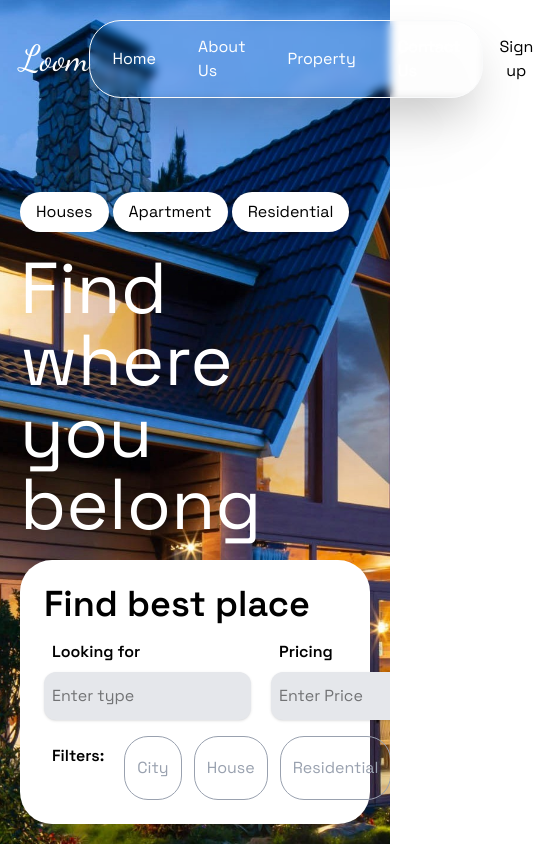
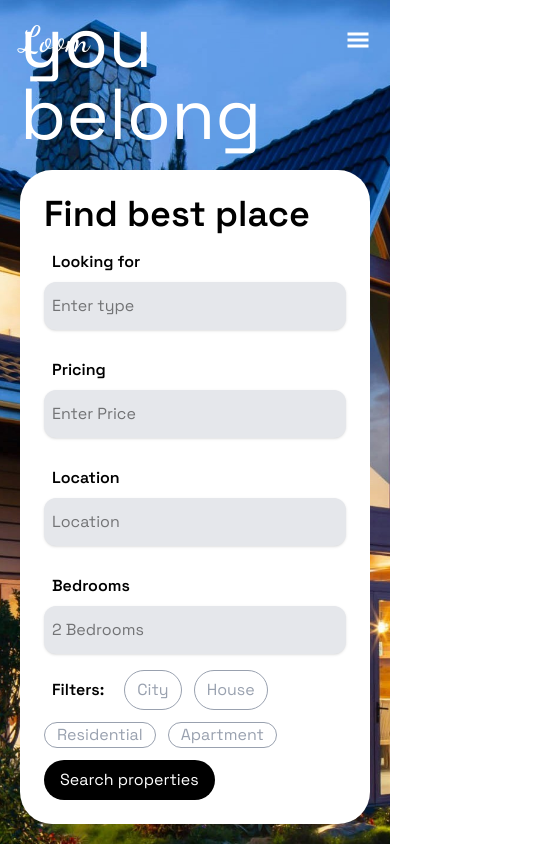
Before and after one commit to AsadKhan-11/Loom, a React (Vite) app: page / in a window 390 px wide. Shown: the whole page, 549 px wide, since content can reach past the window. Built offline with nearby package versions, Linux system fonts and the light colour scheme.

Commit message:
Making navbar and hero responsive

```diff
--- a/src/components/Home.jsx
+++ b/src/components/Home.jsx
@@ -1,11 +1,17 @@
 import React from "react";
-import house1 from "../assets/house1.jpg";
-import house2 from "../assets/house2.jpg";
-import house3 from "../assets/house3.png";
-import house4 from "../assets/house4.png";
+
 import house5 from "../assets/house5.jpg";
 import Nav from "./Nav";
 const Home = () => {
+  const filters = ["City", "House", "Residential", "Apartment"];
+
+  const fields = [
+    { label: "Looking for", type: "text", placeholder: "Enter type" },
+    { label: "Pricing", type: "number", placeholder: "Enter Price" },
+    { label: "Location", type: "text", placeholder: "Location" },
+    { label: "Bedrooms", type: "number", placeholder: "2 Bedrooms" },
+  ];
+
   return (
     <div
       className="h-screen  w-full bg-cover bg-center"
@@ -31,51 +37,31 @@ const Home = () => {
 
           {/* rooms inputs */}
 
-          <div className="flex justify-between  gap-5 pb-4 w-full ">
-            <div className="rooms-container">
-              <label className="rooms-label">Looking for</label>
-              <input
-                type="text"
-                placeholder="Enter type"
-                className="rooms-input"
-              />
-            </div>
-            <div className="rooms-container">
-              <label className="rooms-label">Pricing</label>
-              <input
-                type="number"
-                placeholder="Enter Price"
-                className="rooms-input"
-              />
-            </div>
-            <div className="rooms-container">
-              <label className="rooms-label">Location</label>
-              <input
-                type="text"
-                placeholder="Location"
-                className="rooms-input"
-              />
-            </div>
-            <div className="rooms-container">
-              <label className="rooms-label">Bedrooms</label>
-              <input
-                type="number"
-                placeholder="2 Bedrooms"
-                className="rooms-input"
-              />
-            </div>
+          <div className="flex flex-wrap gap-5 pb-4 w-full">
+            {fields.map((f, i) => (
+              <div key={i} className="rooms-container min-w-[200px] flex-1">
+                <label className="rooms-label">{f.label}</label>
+                <input
+                  type={f.type}
+                  placeholder={f.placeholder}
+                  className="rooms-input"
+                />
+              </div>
+            ))}
           </div>
+
           {/* filter for rooms */}
-          <div className="flex justify-between w-full">
-            <div className="flex gap-3 ">
+          <div className="flex justify-between w-full flex-wrap">
+            <div className="flex gap-3 flex-wrap">
               <label className="rooms-label">Filters:</label>
-              <button className="filter-btn">City</button>
-              <button className="filter-btn">House</button>
-              <button className="filter-btn">Residential</button>
-              <button className="filter-btn">Apartment</button>
+              {filters.map((filter, i) => (
+                <button key={i} className="filter-btn">
+                  {filter}
+                </button>
+              ))}
             </div>
 
-            <button className="btn bg-black text-white">
+            <button className="btn bg-black text-white mt-3 md:mt-0">
               Search properties
             </button>
           </div>
--- a/src/components/Nav.jsx
+++ b/src/components/Nav.jsx
@@ -1,19 +1,66 @@
-import React from "react";
+import React, { useState } from "react";
+import { CgClose } from "react-icons/cg";
+import { GiHamburgerMenu } from "react-icons/gi";
 
 const Nav = () => {
+  const [isOpen, setIsOpen] = useState(false);
+
   return (
     <div className="w-full absolute top-0 ">
       <div className="w-full container flex justify-between items-center ">
         <h2 className="text-4xl font-dancing">Loom</h2>
-        <ul className=" flex gap-2.5 items-center py-1.5 px-1.5 rounded-4xl bg-transparent border-1 border-gray-50 backdrop-blur-xs drop-shadow-2xl shadow-2xl">
+        <ul className="hidden lg:flex gap-2.5 items-center py-1.5 px-1.5 rounded-4xl bg-transparent border-1 border-gray-50 backdrop-blur-xs drop-shadow-2xl shadow-2xl">
           <li className="btn links">Home</li>
           <li className="btn links">About Us</li>
           <li className="btn links">Property</li>
           <li className="btn links">Contact Us</li>
         </ul>
-        <button className="btn bg-white hover:scale-105 text-black ">
+        <button className="hidden lg:block btn bg-white hover:scale-105 text-black ">
           Sign up
         </button>
+
+        {/* Mobile  View */}
+
+        <div className="lg:hidden flex items-center">
+          <button
+            className="text-white focus:outline-none"
+            onClick={() => setIsOpen(true)}
+          >
+            <GiHamburgerMenu className="text-2xl" />
+          </button>
+        </div>
+
+        {/* Mobile Menu */}
+        {isOpen && (
+          <div className="z-50 absolute top-0 left-0 w-full h-screen flex space-y-6 flex-col items-center justify-center  bg-black/90 text-white p-8 pb-14 transition-all duration-200">
+            <button
+              onClick={() => setIsOpen(false)}
+              className="absolute top-6 right-6 text-3xl cursor-pointer hover:text-red-600 transition-colors duration-300"
+            >
+              <CgClose />
+            </button>
+
+            <ul className="flex flex-col items-center space-y-6 text-xl mt-16">
+              <li className="hover:text-red-600 transition-all duration-300 cursor-pointer  text-center">
+                <a href="#home"> Home </a>
+              </li>
+              <li className="hover:text-red-600 transition-all duration-300 cursor-pointer  text-center">
+                <a href="#about"> About Us </a>
+              </li>
+              <li className="hover:text-red-600 transition-all duration-300 cursor-pointer  text-center">
+                <a href="#property"> Property </a>
+              </li>
+              <li className="hover:text-red-600 transition-all duration-300 cursor-pointer  text-center">
+                <a href="#contact"> Contact Us</a>
+              </li>
+            </ul>
+            <a href="#sign">
+              <button className="btn bg-white text-black  mt-4 text-lg font-semibold rounded-lg shadow-lg hover:bg-red-700 hover:scale-105 hover:cursor-pointer transform transition duration-300">
+                Sign up{" "}
+              </button>
+            </a>
+          </div>
+        )}
       </div>
     </div>
   );
```
